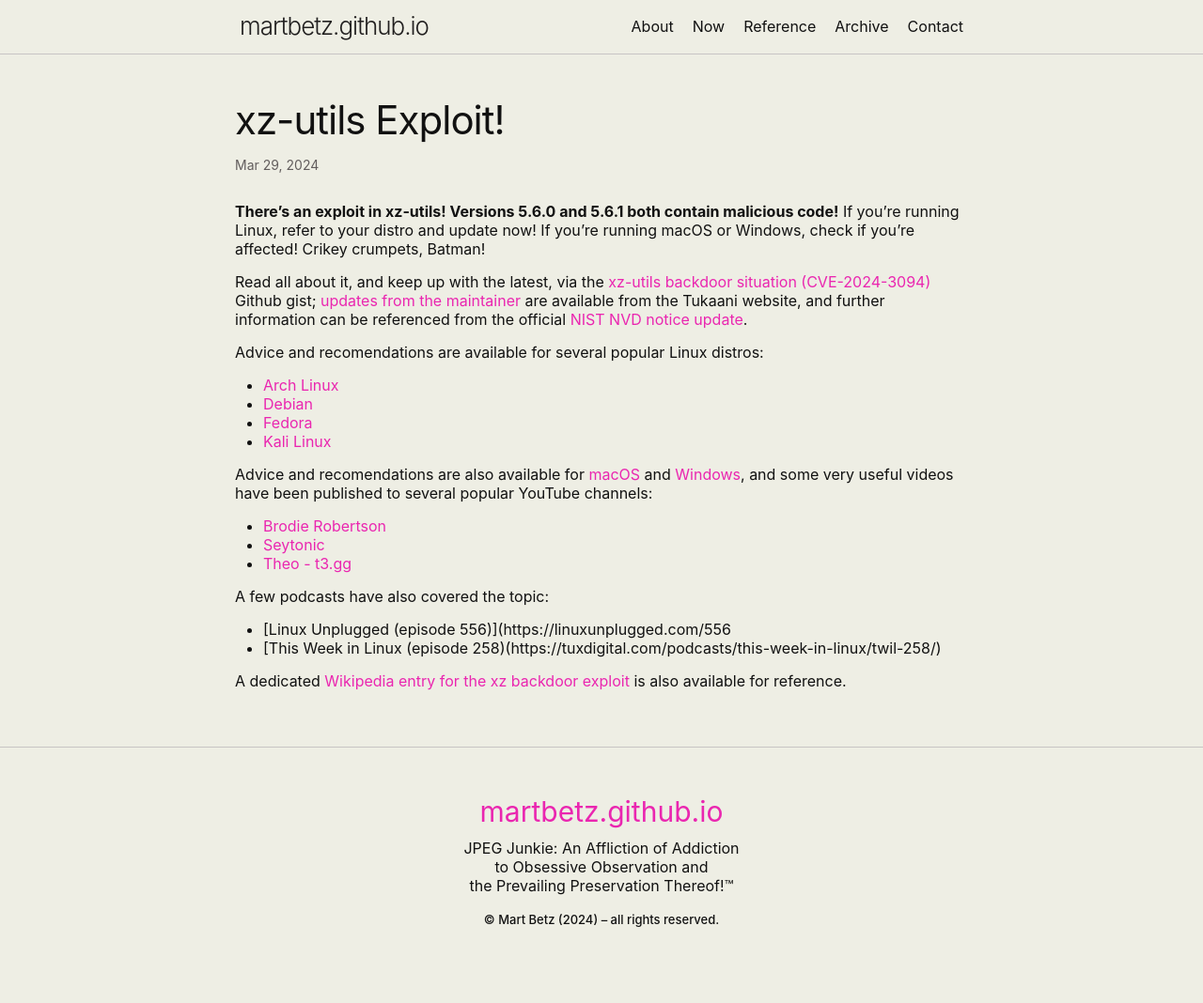
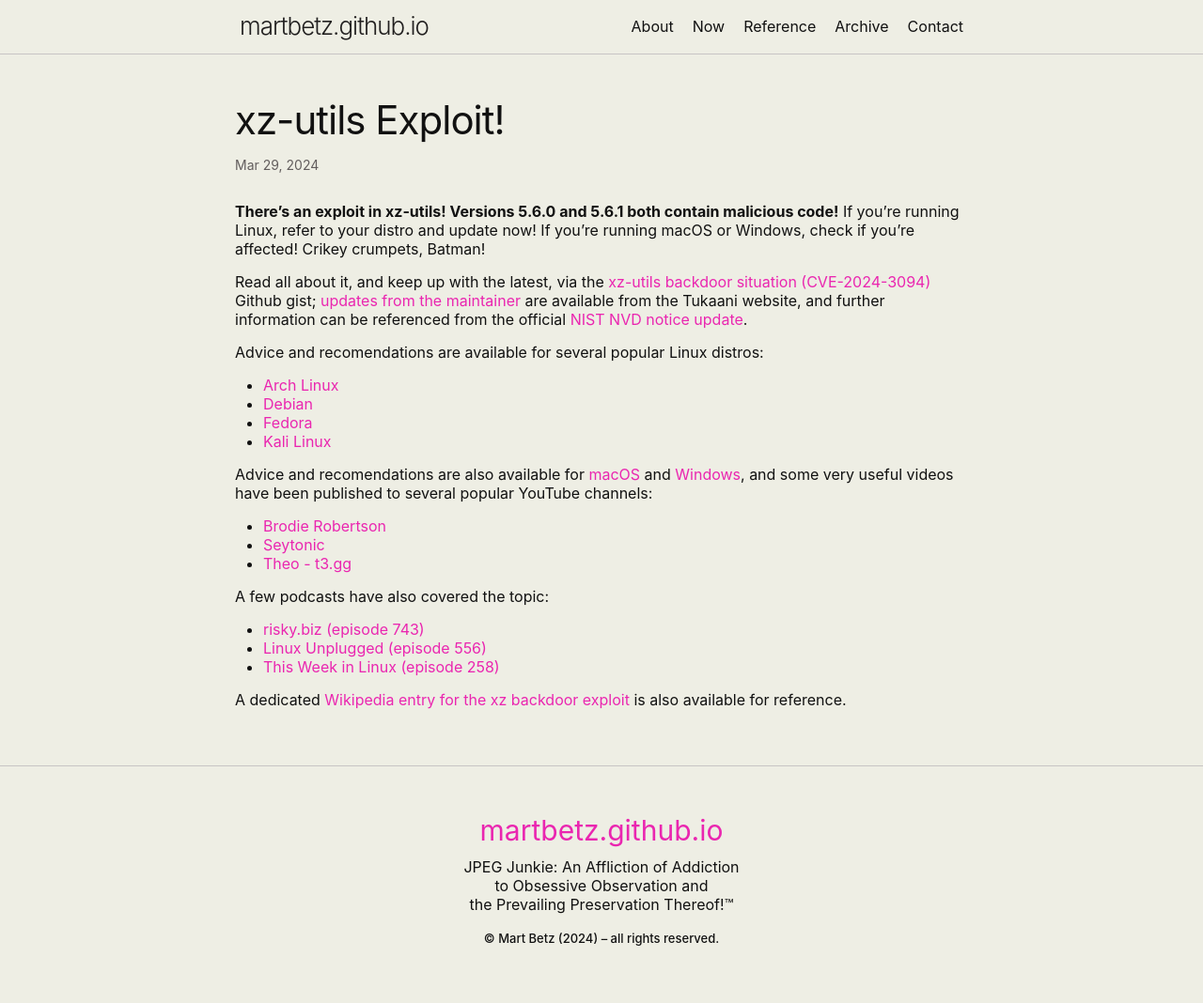
Before and after one commit to martbetz/martbetz.github.io, a Jekyll site: the page built from _posts/2024-03-29-what-the-xz.md, in a window 1280 px wide. Shown: the whole page at 94% size. Built offline with Jekyll 4.4.1, drawn with Linux system fonts in a browser that asks for light colours.

Commit message:
Update 2024-03-29-what-the-xz.md

```diff
--- a/_posts/2024-03-29-what-the-xz.md
+++ b/_posts/2024-03-29-what-the-xz.md
@@ -24,7 +24,8 @@
 
 A few podcasts have also covered the topic:
 
-- [Linux Unplugged (episode 556)](https://linuxunplugged.com/556
-- [This Week in Linux (episode 258)(https://tuxdigital.com/podcasts/this-week-in-linux/twil-258/)
+- [risky.biz (episode 743)](https://risky.biz/RB743/)
+- [Linux Unplugged (episode 556)](https://linuxunplugged.com/556)
+- [This Week in Linux (episode 258)](https://tuxdigital.com/podcasts/this-week-in-linux/twil-258/)
 
 A dedicated [Wikipedia entry for the xz backdoor exploit](https://en.m.wikipedia.org/wiki/XZ_Utils_backdoor) is also available for reference.
```
